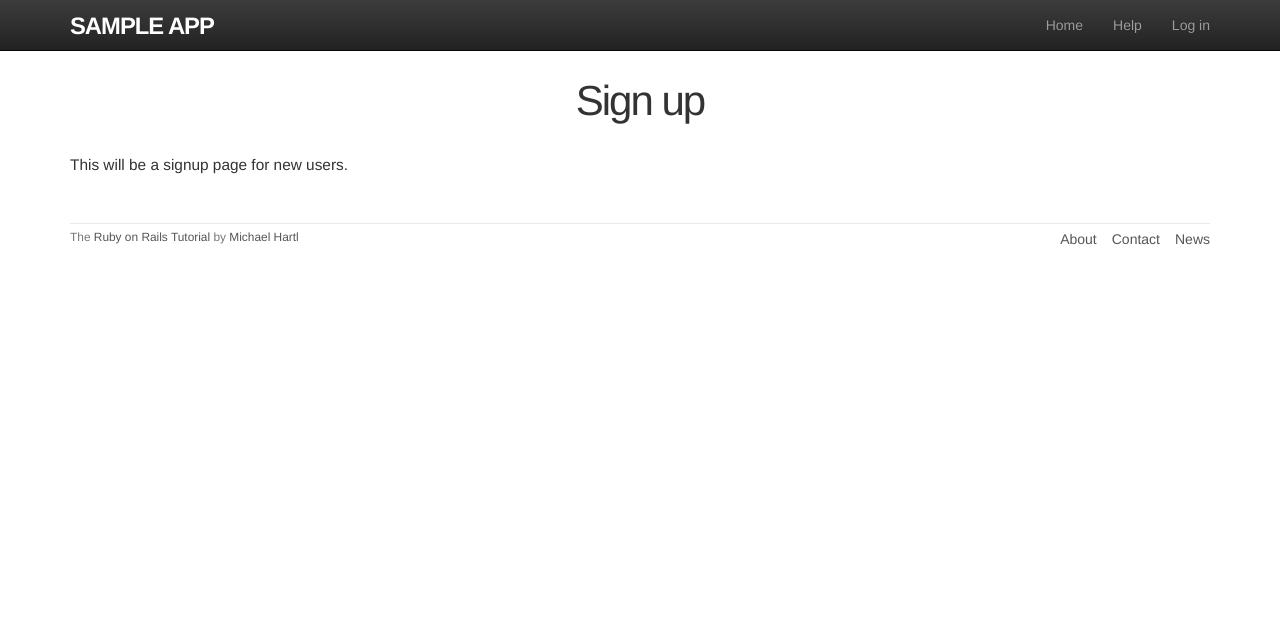
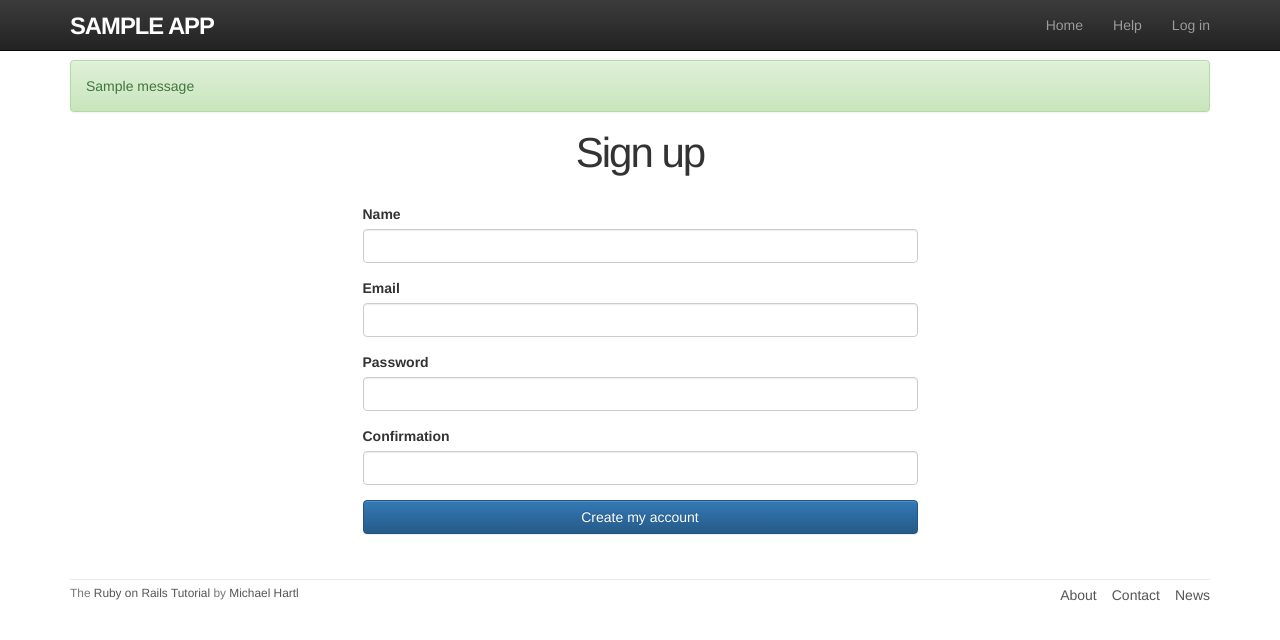
Before and after one commit to kino2718/ruby_on_rails_tutorial_by_python_flask, a Flask app: page /signup in a window 1280 px wide. Shown: the top 640 px of the page. Run offline with Flask 2, Linux system fonts and the light colour scheme; one stand-in notice (Sample message) is shown; some libraries are stand-ins or nearby versions.

Commit message:
ユーザー登録機能を追加。

```diff
--- a/sampleapp/__init__.py
+++ b/sampleapp/__init__.py
@@ -19,6 +19,8 @@ def create_app(test_config=None):
     # register users blueprint
     from .controllers import users_controller
     app.register_blueprint(users_controller.bp)
+    # map '/signup' to '/users/new'
+    app.add_url_rule('/signup', endpoint='users.new')
 
     @app.after_request
     def add_default_headers(resp):
@@ -28,11 +30,11 @@ def create_app(test_config=None):
 
     @app.context_processor
     def define_template_functions():
-        base_title = 'Ruby on Rails Tutorial Sample App'
-        def full_title(page_title = ''):
-            if not page_title:
-                return base_title
-            else:
-                return f'{page_title} | {base_title}'
-        return dict(full_title=full_title)
+        from .helpers import application_helper, users_helper
+        app_helper_functions = application_helper.template_functions()
+        user_helper_functions = users_helper.template_functions()
+
+        helpers = {}
+        helpers.update(**app_helper_functions, **user_helper_functions)
+        return helpers
     return app
--- a/sampleapp/controllers/users_controller.py
+++ b/sampleapp/controllers/users_controller.py
@@ -1,7 +1,42 @@
-from flask import Blueprint, render_template
+from flask import (Blueprint, render_template, session, request, abort,
+                   redirect, url_for, flash)
+from ..models.user import User
+import secrets
 
-bp = Blueprint('users', __name__, url_prefix='/')
+bp = Blueprint('users', __name__, url_prefix='/users')
 
-@bp.route('/signup')
+_CSRF_TOKEN= 'csrf_token'
+
+@bp.route('/<int:id>')
+def show(id):
+    user = User.find(id)
+    if user is None:
+        abort(404)
+    return render_template('users/show.html', user=user)
+
+@bp.route('/new')
 def new():
-    return render_template('users/new.html')
+    token = secrets.token_hex()
+    session[_CSRF_TOKEN] = token
+    return render_template('users/new.html', user=User(), csrf_token=token)
+
+@bp.route('', methods=['POST'])
+def create():
+    csrf_token = request.form.get('authenticity_token')
+    right_csrf_token = session[_CSRF_TOKEN]
+    if (csrf_token != right_csrf_token):
+        abort(422)
+
+    name = request.form['name']
+    email = request.form['email']
+    password = request.form['password']
+    password_confirmation = request.form['password_confirmation']
+    user = User(name=name, email=email, password=password,
+                password_confirmation=password_confirmation)
+
+    if user.save():
+        user_url = url_for('.show',id=user.id, _external=True)
+        flash('Welcome to the Sample App!', 'success')
+        return redirect(user_url)
+    else:
+        return render_template('users/new.html', user=user, csrf_token=csrf_token)
--- /dev/null
+++ b/sampleapp/helpers/application_helper.py
@@ -0,0 +1,9 @@
+def template_functions():
+    def full_title(page_title = ''):
+        base_title = 'Ruby on Rails Tutorial Sample App'
+        if not page_title:
+            return base_title
+        else:
+            return f'{page_title} | {base_title}'
+
+    return dict(full_title=full_title)
--- /dev/null
+++ b/sampleapp/helpers/users_helper.py
@@ -0,0 +1,19 @@
+import hashlib
+import html
+
+def template_functions():
+    def gravatar_for(user, size=80):
+        email_bytes = user.email.lower().encode(encoding='utf-8')
+        gravatar_id = hashlib.md5(email_bytes).hexdigest()
+        gravatar_url = f'https://secure.gravatar.com/avatar/{gravatar_id}?s={size}'
+        user_name = html.escape(user.name, quote=True)
+        return f'<img src="{gravatar_url}" alt="{user_name}" class="gravatar"/>'
+
+    def emphasize_error_field(user, name, contents):
+        if user.errors.has_errors_with(name):
+            return f'<div class="has-error field_with_errors">{contents}</div>'
+        else:
+            return contents
+
+    return dict(gravatar_for=gravatar_for,
+                emphasize_error_field=emphasize_error_field)
--- /dev/null
+++ b/sampleapp/models/errors.py
@@ -0,0 +1,28 @@
+class Errors:
+    def __init__(self):
+        self.count = 0
+        self.messages = {}
+
+    def add(self, name, message):
+        el = self.messages.get(name)
+        if el is None:
+            self.messages[name] = [message]
+        else:
+            el.append(message)
+        self.count += 1
+
+    def __str__(self):
+        return f'Errors(count={self.count}, messages={self.messages})'
+
+    def full_messages(self):
+        messages = []
+        for k,v in self.messages.items():
+            messages += v
+        return messages
+
+    def has_errors(self):
+        return self.count != 0
+
+    def has_errors_with(self, name):
+        errors = self.messages.get(name)
+        return errors
--- a/sampleapp/static/custom.css
+++ b/sampleapp/static/custom.css
@@ -95,3 +95,69 @@ footer ul li {
   float: left;
   margin-left: 15px;
 }
+
+/* sidebar */
+
+aside section.user_info {
+    margin-top: 20px;
+}
+
+aside section {
+    padding: 10px 0;
+    margin-top: 20px;
+}
+
+aside section:first-child {
+    border: 0;
+    padding-top: 0;
+}
+
+aside section span {
+    display: block;
+    margin-bottom: 3px;
+    line-height: 1;
+}
+
+aside section h1 {
+    font-size: 1.4em;
+    text-align: left;
+    letter-spacing: -1px;
+    margin-bottom: 3px;
+    margin-top: 0px;
+}
+
+.gravatar {
+  float: left;
+  margin-right: 10px;
+}
+
+.gravatar_edit {
+  margin-top: 15px;
+}
+
+/* forms */
+
+input, textarea, select, .uneditable-input {
+  border: 1px solid #bbb;
+  width: 100%;
+  margin-bottom: 15px;
+  -moz-box-sizing:    border-box;
+  -webkit-box-sizing: border-box;
+  box-sizing:         border-box;
+}
+
+input {
+  height: auto !important;
+}
+
+#error_explanation {
+  color: red;
+  ul {
+    color: red;
+    margin: 0 0 30px 0;
+  }
+}
+
+.field_with_errors .form-control {
+	color: #a94442;
+}
--- a/sampleapp/templates/layouts/application.html
+++ b/sampleapp/templates/layouts/application.html
@@ -8,7 +8,7 @@
 	<link rel="stylesheet" href="https://stackpath.bootstrapcdn.com/bootstrap/3.4.1/css/bootstrap.min.css" integrity="sha384-HSMxcRTRxnN+Bdg0JdbxYKrThecOKuH5zCYotlSAcp1+c8xmyTe9GYg1l9a69psu" crossorigin="anonymous">
 	<link rel="stylesheet" href="https://stackpath.bootstrapcdn.com/bootstrap/3.4.1/css/bootstrap-theme.min.css" integrity="sha384-6pzBo3FDv/PJ8r2KRkGHifhEocL+1X2rVCTTkUfGk7/0pbek5mMa1upzvWbrUbOZ" crossorigin="anonymous">
 	<!-- custom css -->
-	<link rel="stylesheet" href="{{ url_for('static', filename='custom.css') }}?=ver1.0">
+	<link rel="stylesheet" href="{{ url_for('static', filename='custom.css') }}?=ver1.5">
 
 	{% include 'layouts/shim.html' %}
 
@@ -17,7 +17,13 @@
   <body>
 	{% include 'layouts/header.html' %}
     <div class="container">
-      <div id="content">{% block content %}{% endblock %}</div>
+	  {% with messages = get_flashed_messages(with_categories=True) %}
+	  {% for cat, mes in messages %}
+	  <div class="alert alert-{{ cat }}">{{ mes }}</div>
+	  {% endfor %}
+	  {% endwith %}
+
+	  {% block content %}{% endblock %}
 	  {% include 'layouts/footer.html' %}
     </div>
   </body>
--- /dev/null
+++ b/sampleapp/templates/shared/error_messages.html
@@ -0,0 +1,17 @@
+{% if user.errors.has_errors() %}
+<div id="error_explanation">
+  <div class="alert alert-danger">
+    The form contains {{ user.errors.count }}
+	{% if user.errors.count == 1 %}
+	error.
+	{% else %}
+    errors.
+	{% endif %}
+  </div>
+  <ul>
+    {% for msg in user.errors.full_messages() %}
+    <li>{{ msg }}</li>
+    {% endfor %}
+  </ul>
+</div>
+{% endif %}
--- a/sampleapp/templates/users/new.html
+++ b/sampleapp/templates/users/new.html
@@ -2,5 +2,28 @@
 {% set title = 'Sign up' %}
 {% block content %}
 <h1>Sign up</h1>
-<p>This will be a signup page for new users.</p>
+
+<div class="row">
+  <div class="col-md-6 col-md-offset-3">
+	<form action="{{ url_for('users.create') }}" accept-charset="UTF-8" method="post">
+	  {% include 'shared/error_messages.html' %}
+
+	  <input type="hidden" name="authenticity_token" value="{{ csrf_token }}" />
+
+	  {{ emphasize_error_field(user, 'name', '<label for="user_name">Name</label>')|safe }}
+	  {{ emphasize_error_field(user, 'name', '<input type="text" name="name" id="user_name" class="form-control" />')|safe }}
+
+	  {{ emphasize_error_field(user, 'email', '<label for="user_email">Email</label>')|safe }}
+	  {{ emphasize_error_field(user, 'email', '<input type="email" name="email" id="user_email" class="form-control" />')|safe }}
+
+	  {{ emphasize_error_field(user, 'password', '<label for="user_password">Password</label>')|safe }}
+	  {{ emphasize_error_field(user, 'password', '<input type="password" name="password" id="user_password" class="form-control" />')|safe }}
+
+	  {{ emphasize_error_field(user, 'password_confirmation', '<label for="user_password_confirmation">Confirmation</label>')|safe }}
+	  {{ emphasize_error_field(user, 'password_confirmation', '<input type="password" name="password_confirmation" id="user_password_confirmation" class="form-control" />')|safe }}
+
+	  <input type="submit" name="commit" value="Create my account" class="btn btn-primary" />
+	</form>
+  </div>
+</div>
 {% endblock %}
```
Also changed, not shown: sampleapp/models/user.py (+22 -123 lines), sampleapp/templates/users/show.html (added, +15 -0 lines), tests/integration/test_site_layout.py (+1 -1 lines), tests/integration/test_users_signup.py (added, +75 -0 lines), 3 other files.
